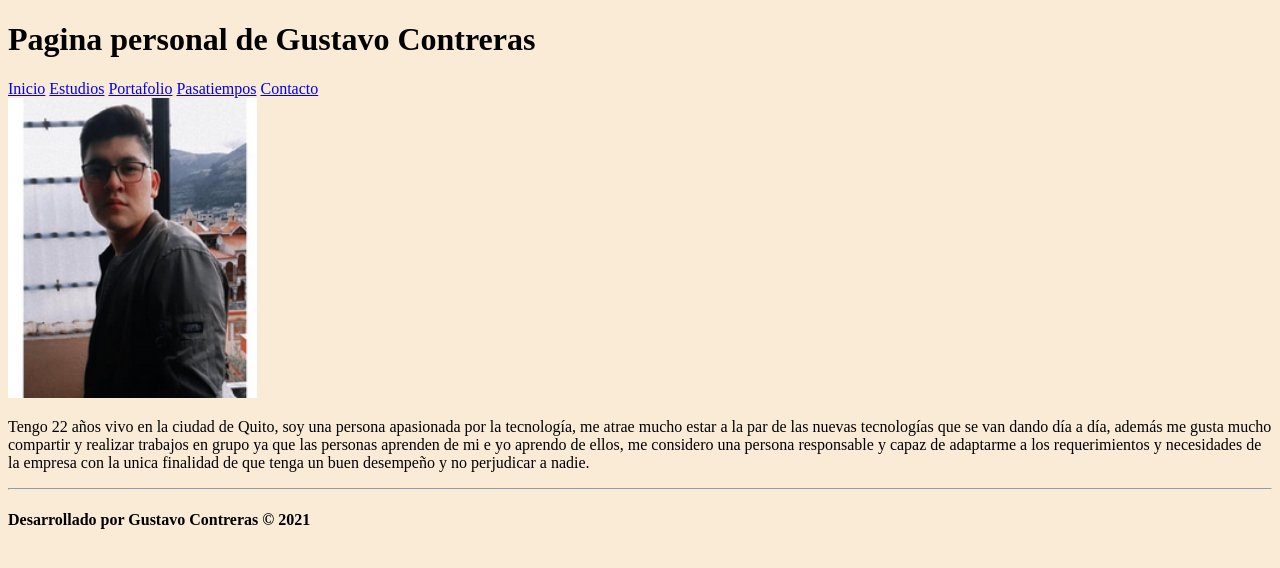
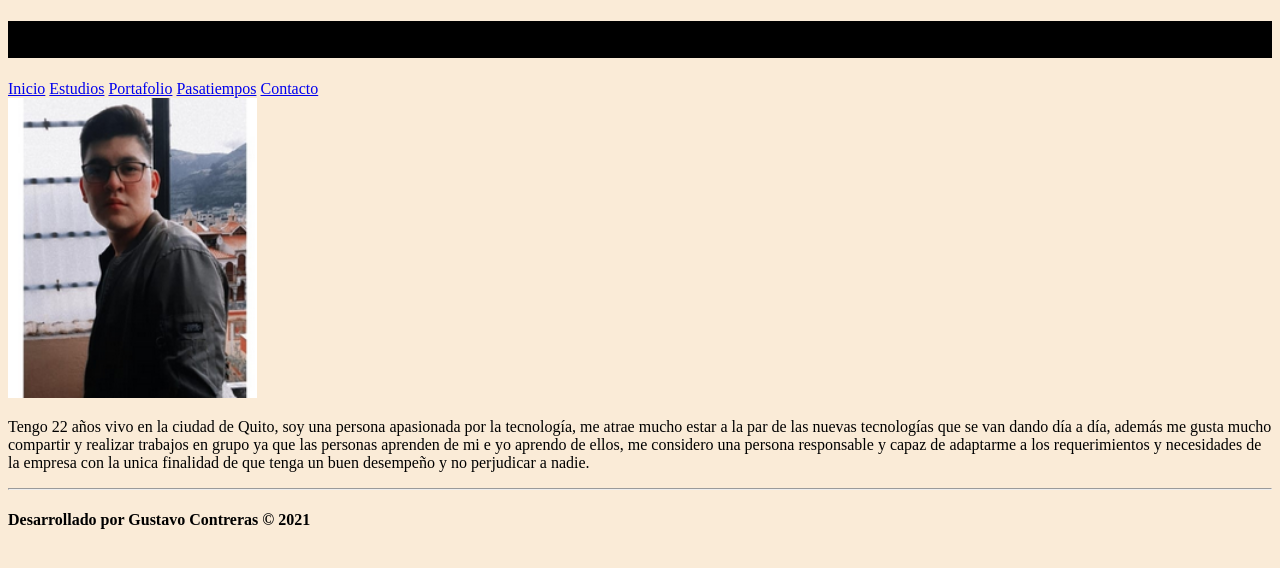
Before and after one commit to GusAdolf/Blog__htmlContrerasGustavo, a plain HTML site: page index.html in a window 1280 px wide. Drawn offline with Linux system fonts and the light colour scheme.

```diff
--- a/assets/css/estilos.css
+++ b/assets/css/estilos.css
@@ -1,3 +1,8 @@
 body{
     background-color: antiquewhite;
 }
+
+h1{
+    align-items: center;
+    background-color: black;
+}
```
